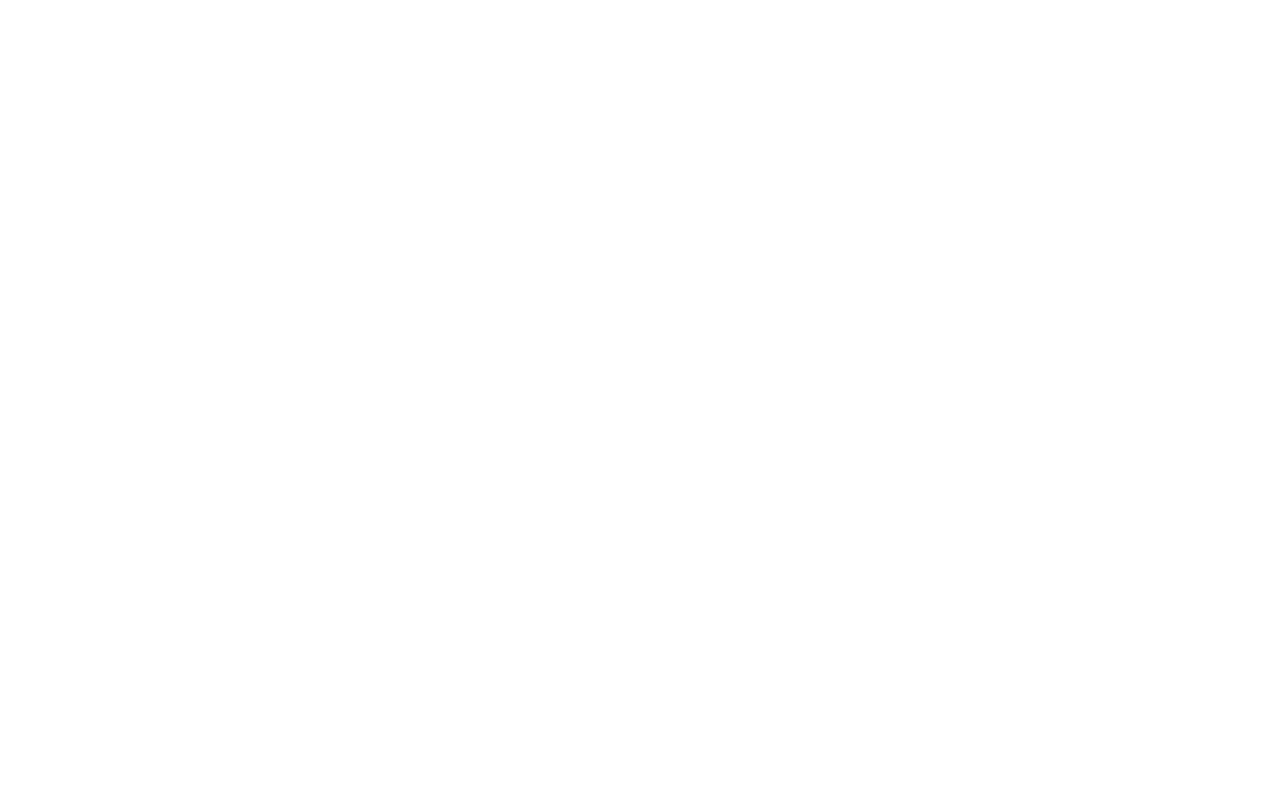
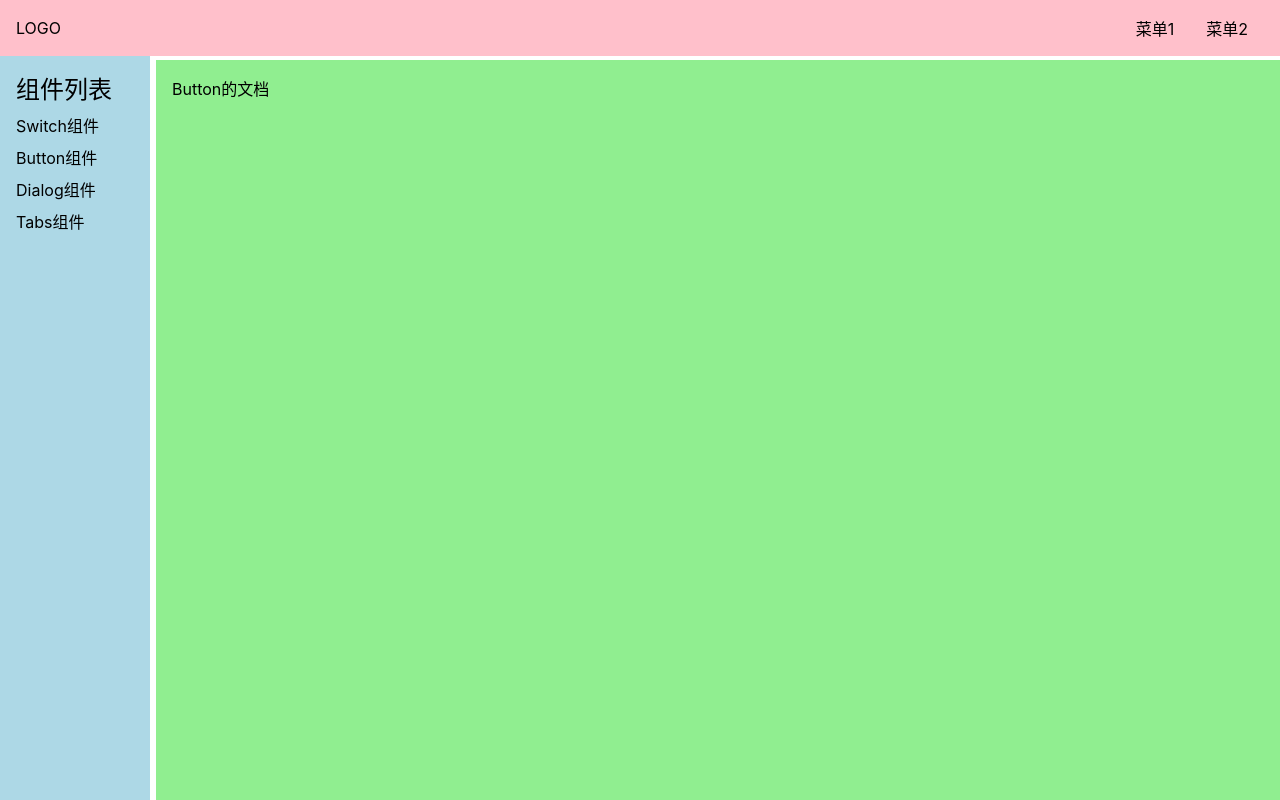
Before and after one commit to JamesLHY/vue3-ui-demo, a Vue app: page /#/doc/button in a window 1280 px wide. Before the commit this address had no page. Built offline with nearby package versions, Linux system fonts and the light colour scheme.

Commit message:
基本完成官网框架搭建

```diff
--- /dev/null
+++ b/src/components/ButtonDemo.vue
@@ -0,0 +1,6 @@
+<template>
+    <div>
+        Button的文档
+
+    </div>
+</template>
--- /dev/null
+++ b/src/components/DialogDemo.vue
@@ -0,0 +1,6 @@
+<template>
+    <div>
+        dialog的文档
+
+    </div>
+</template>
--- /dev/null
+++ b/src/components/DocDemo.vue
@@ -0,0 +1,5 @@
+<template>
+    <div>
+        DocDemo
+    </div>
+</template>
--- /dev/null
+++ b/src/components/TabsDemo.vue
@@ -0,0 +1,6 @@
+<template>
+    <div>
+        tabsDemo的文档
+
+    </div>
+</template>
```
Also changed, not shown: src/router.ts (+9 -2 lines).
